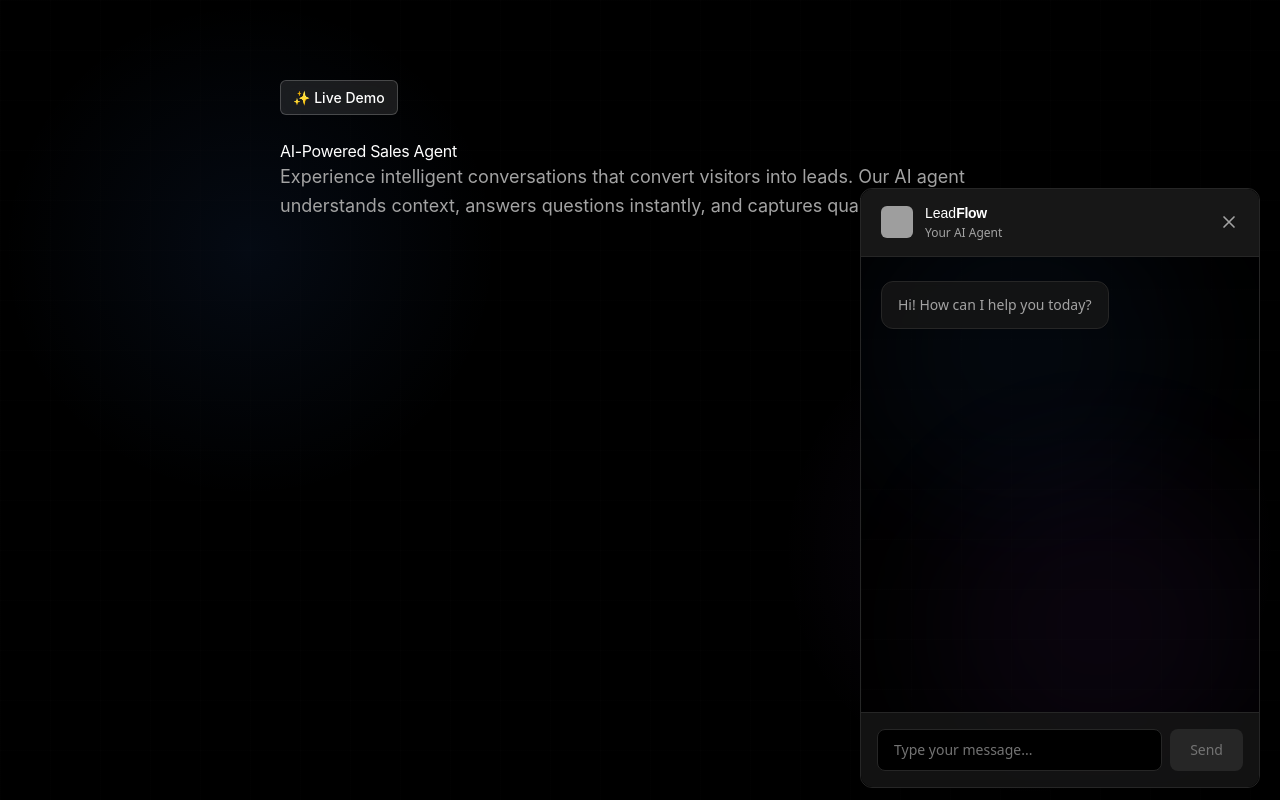
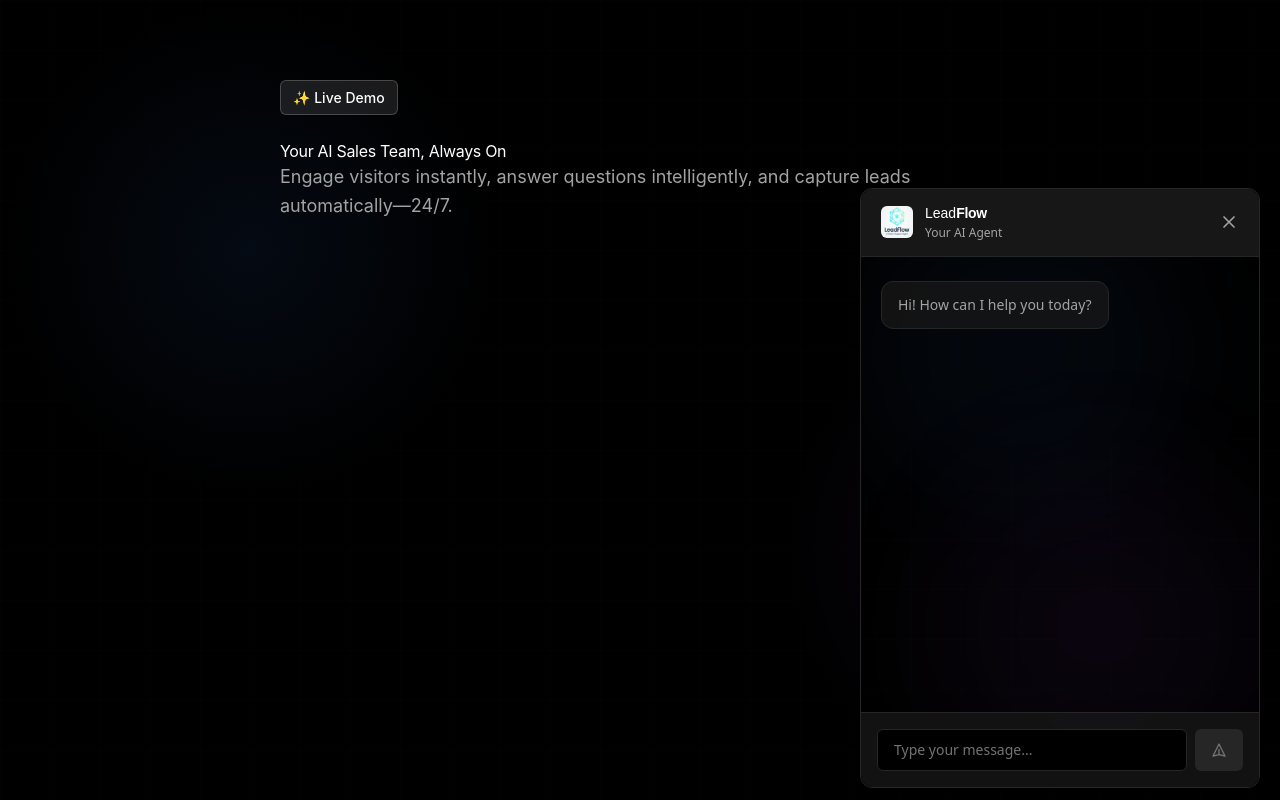
Before and after one commit to ispastro/LeadFlow, a React (Vite) app in the folder frontend/widget/: page / in a window 1280 px wide. Both pictures are taken after a click on the button "Toggle chat". Built offline with nearby package versions, Linux system fonts and the light colour scheme; grey boxes are pictures that could not be loaded.

Commit message:
feat: add logo and Poppins typography to chat widget

```diff
--- a/frontend/widget/index.html
+++ b/frontend/widget/index.html
@@ -95,9 +95,9 @@
   <div class="grid-bg"></div>
   <div class="content">
     <div class="badge">✨ Live Demo</div>
-    <h1>AI-Powered Sales Agent</h1>
+    <h1>Your AI Sales Team, Always On</h1>
     <p>
-      Experience intelligent conversations that convert visitors into leads. Our AI agent understands context, answers questions instantly, and captures qualified leads 24/7.
+      Engage visitors instantly, answer questions intelligently, and capture leads automatically—24/7.
     </p>
   </div>
   <script type="module" src="/src/main.jsx"></script>
--- a/frontend/widget/src/components/ChatWindow.jsx
+++ b/frontend/widget/src/components/ChatWindow.jsx
@@ -131,15 +131,17 @@ function ChatWindow({ apiUrl, sessionId, onClose }) {
             value={input}
             onChange={(e) => setInput(e.target.value)}
             placeholder="Type your message..."
-            className="flex-1 px-4 py-2.5 bg-black border border-neutral-800 rounded-lg focus:outline-none focus:ring-1 focus:ring-neutral-600 focus:border-neutral-600 text-sm text-white placeholder-neutral-500 transition-all"
+            className="flex-1 px-4 py-2.5 bg-black border border-neutral-800 rounded-md focus:outline-none focus:ring-1 focus:ring-neutral-600 focus:border-neutral-600 text-sm text-white placeholder-neutral-500 transition-all"
             disabled={loading}
           />
           <button
             type="submit"
             disabled={loading || !input.trim()}
-            className="px-5 py-2.5 bg-white hover:bg-neutral-100 disabled:bg-neutral-800 disabled:text-neutral-500 text-black rounded-lg transition-all font-medium text-sm disabled:cursor-not-allowed"
+            className="px-4 py-2.5 bg-white hover:bg-neutral-100 disabled:bg-neutral-800 disabled:text-neutral-500 text-black rounded-md transition-all font-medium text-sm disabled:cursor-not-allowed flex items-center justify-center"
           >
-            Send
+            <svg className="w-4 h-4" fill="none" stroke="currentColor" viewBox="0 0 24 24">
+              <path strokeLinecap="round" strokeLinejoin="round" strokeWidth={2} d="M12 19l9 2-9-18-9 18 9-2zm0 0v-8" />
+            </svg>
           </button>
         </div>
       </form>
```
Also changed, not shown: frontend/widget/public/leadflow.png (added).
